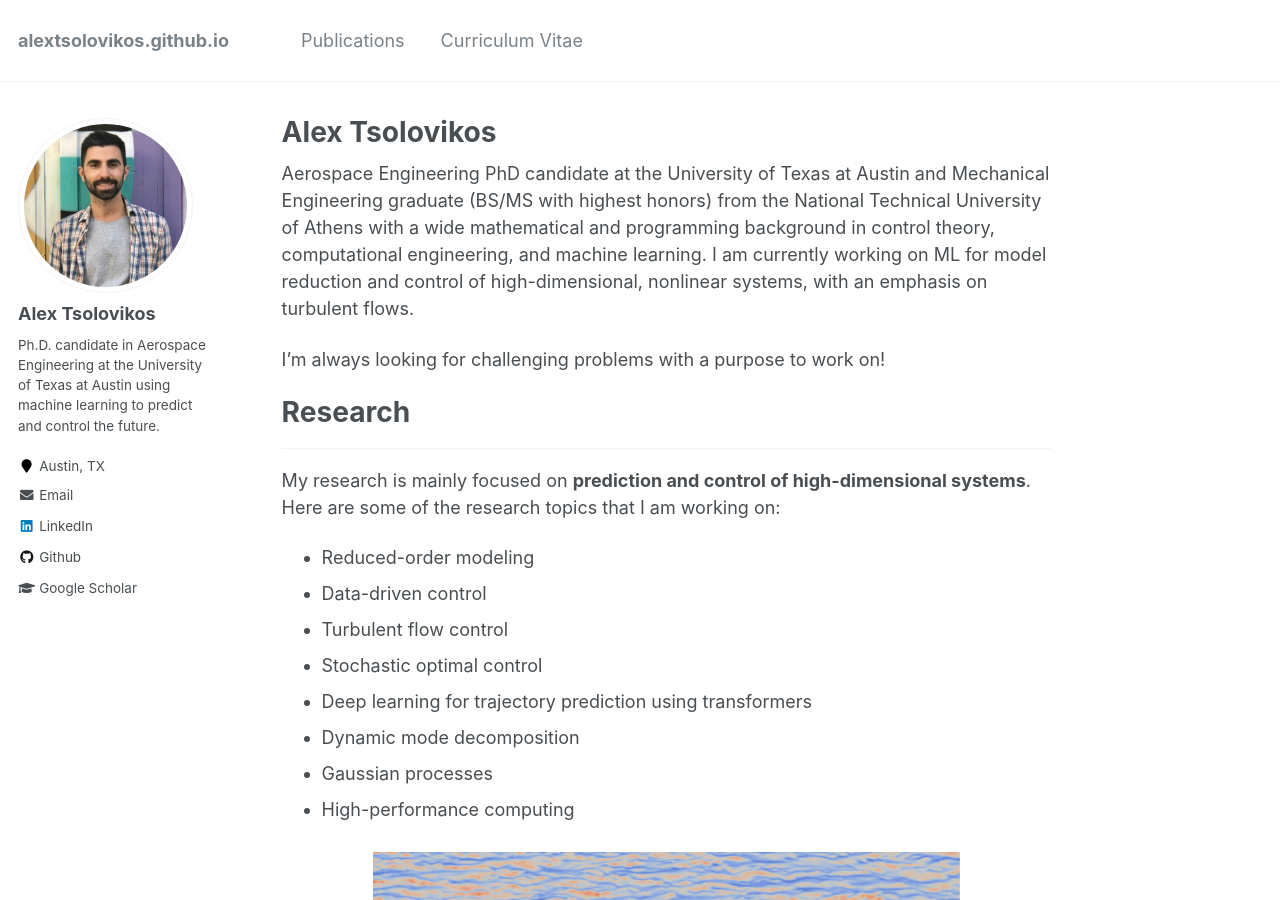
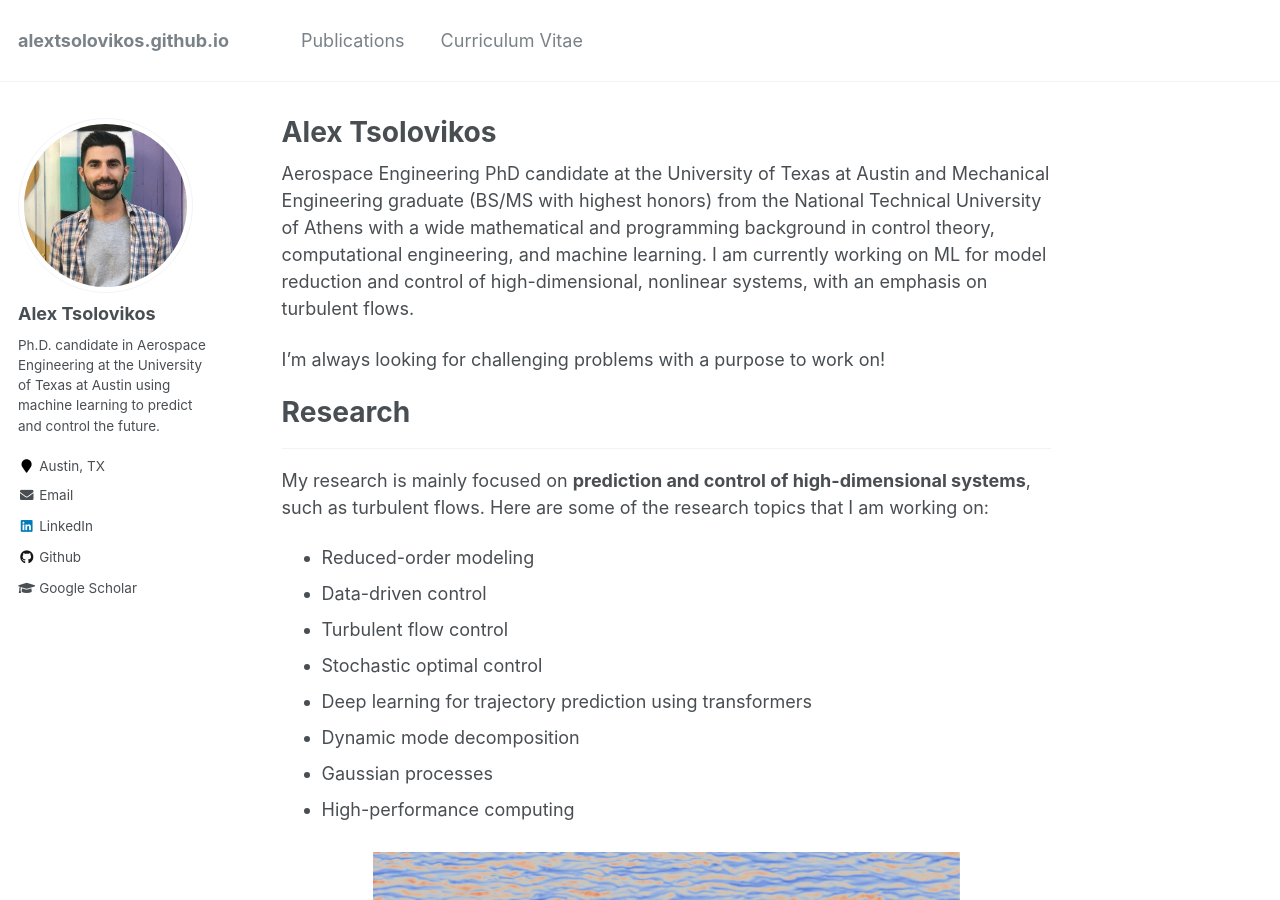
Before and after one commit to alextsolovikos/alextsolovikos.github.io, a Jekyll site: the page built from _pages/about.md, in a window 1280 px wide and 900 px high. Built offline with Jekyll 4.4.1, drawn with Linux system fonts in a browser that asks for light colours.

Commit message:
Update about.md

```diff
--- a/_pages/about.md
+++ b/_pages/about.md
@@ -16,7 +16,7 @@
 # Research
 ***
 
-My research is mainly focused on **prediction and control of high-dimensional systems**. Here are some of the research topics that I am working on:
+My research is mainly focused on **prediction and control of high-dimensional systems**, such as turbulent flows. Here are some of the research topics that I am working on:
 
 - Reduced-order modeling
 - Data-driven control
```
